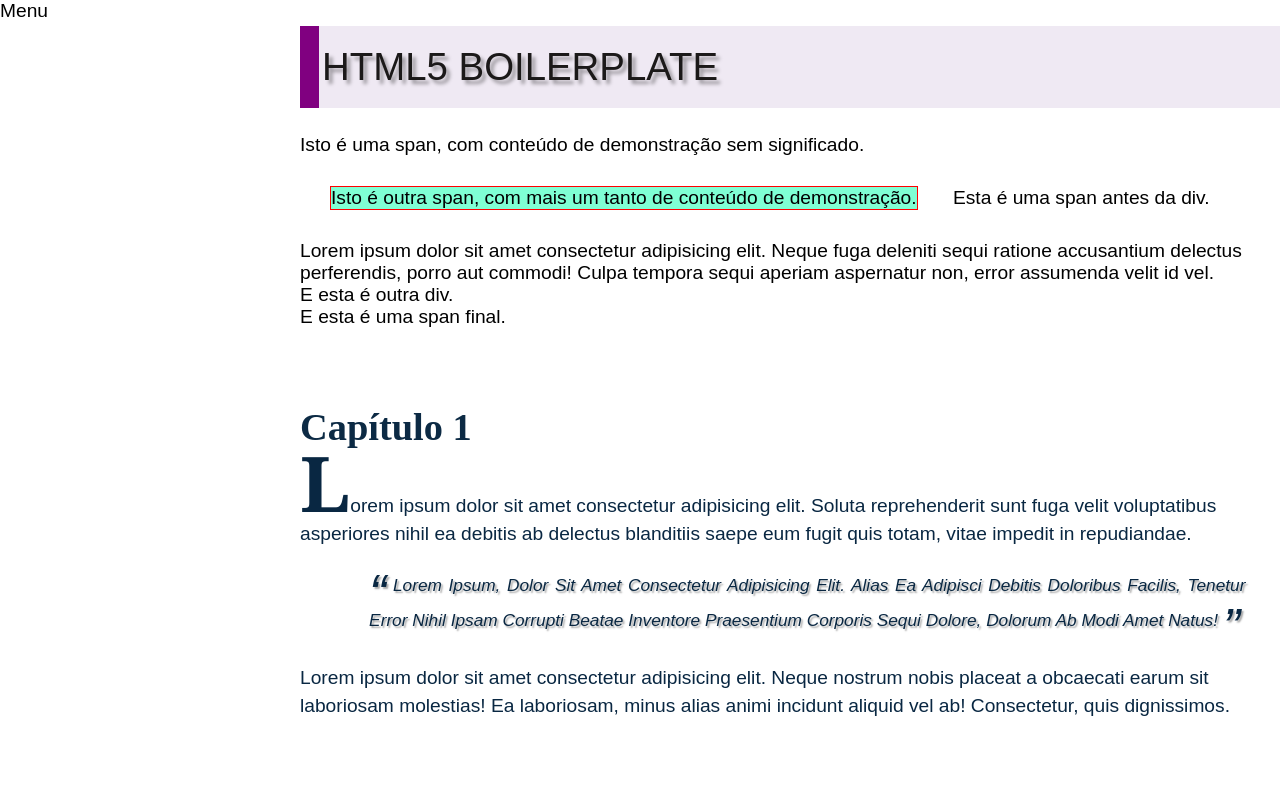
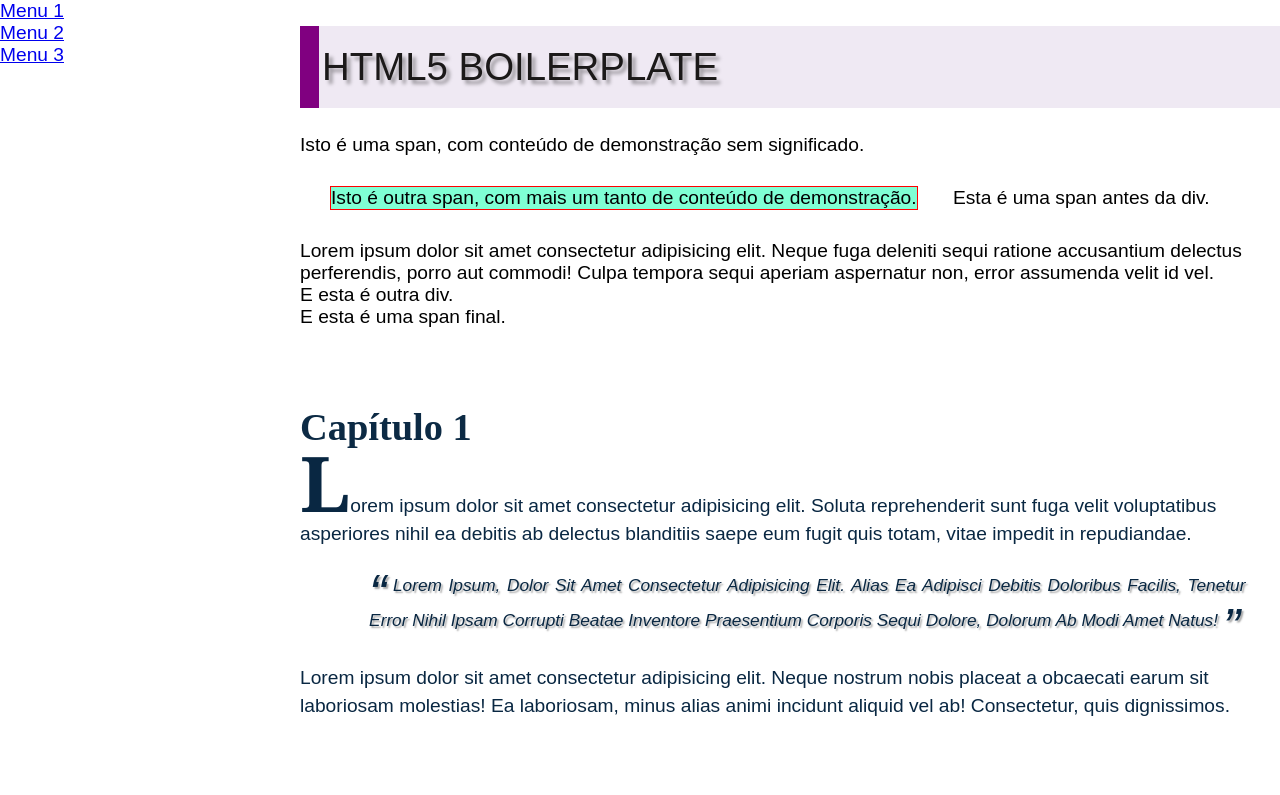
Before and after one commit to utfpr-cefwm/html5-boilerplate-2023-1, a website built with Parcel: page index.html in a window 1280 px wide. Shown: the top 795 px of the page. Built offline with nearby package versions, Linux system fonts and the light colour scheme.

Commit message:
Fim do layout Flex.

```diff
--- a/css/main.css
+++ b/css/main.css
@@ -76,6 +76,10 @@
   display: flex;
 }
 
+.flex.vertical {
+  flex-direction: column;
+}
+
 .flex aside {
   flex: 0 1 300px;
 }
--- a/index.html
+++ b/index.html
@@ -18,8 +18,10 @@
 
   <body class="flex">
 
-    <aside>
-      Menu
+    <aside class="flex vertical">
+      <a href="#">Menu 1</a>
+      <a href="#">Menu 2</a>
+      <a href="#">Menu 3</a>
     </aside>
 
     <main>
```
